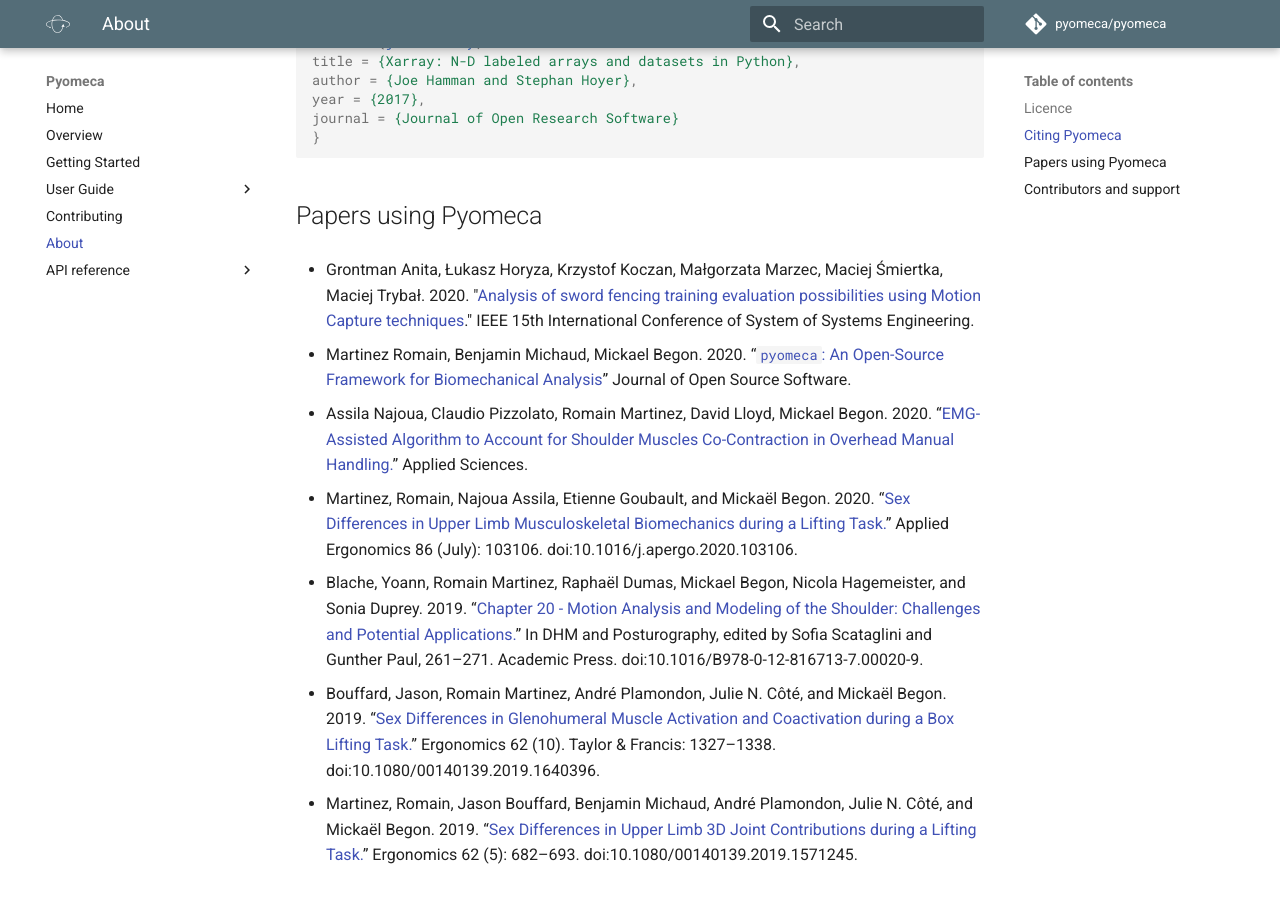
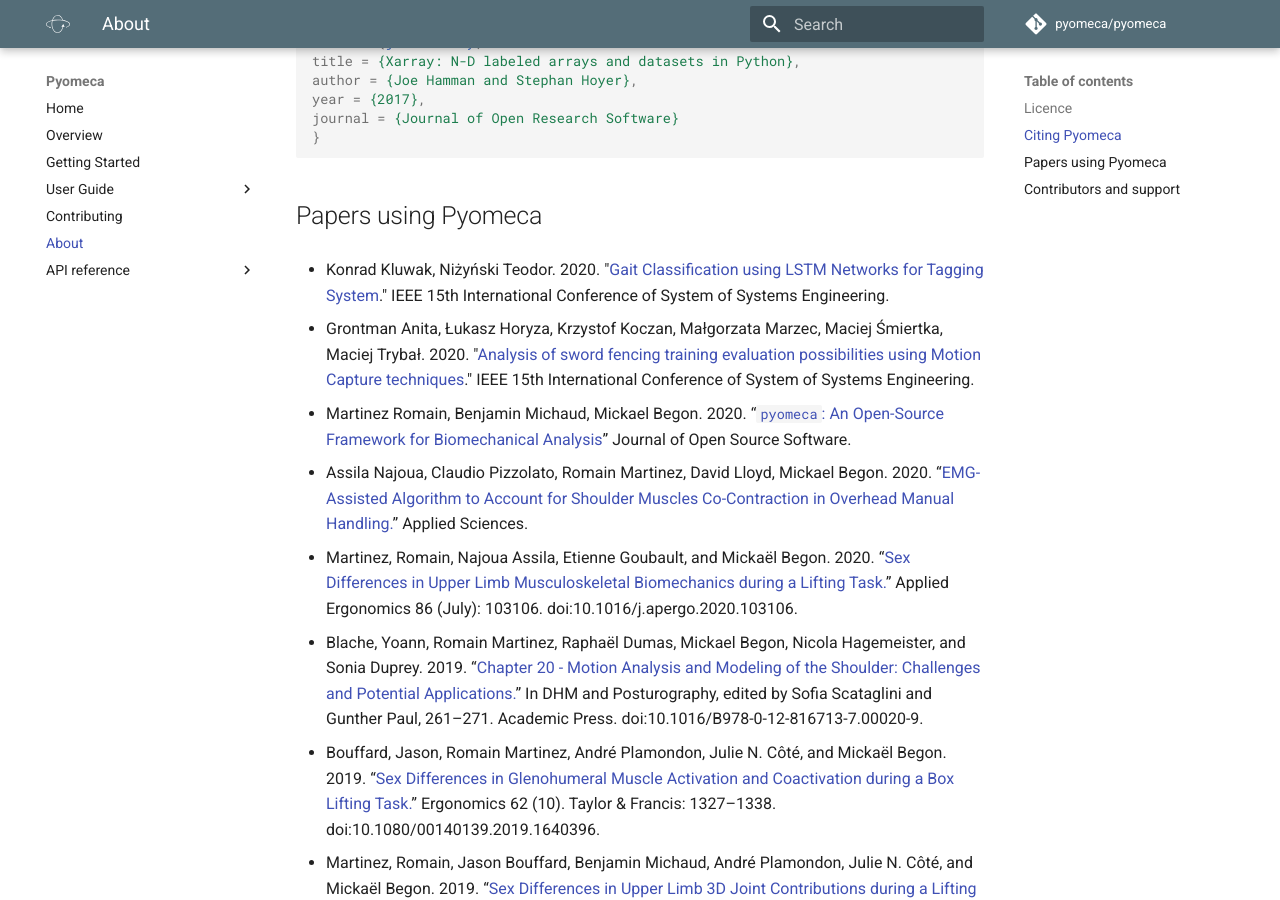
Before and after one commit to pyomeca/pyomeca, an MkDocs documentation site: the page built from docs/about.md, in a window 1280 px wide and 900 px high, scrolled down 673 px. Built offline with MkDocs 1.6.1 and Material for MkDocs 9.7.7, drawn with Linux system fonts in a browser that asks for light colours; comment, search, counter and statistics services are not loaded.

Commit message:
add paper that used pyomeca

```diff
--- a/docs/about.md
+++ b/docs/about.md
@@ -34,6 +34,8 @@ journal = {Journal of Open Research Software}
 
 ## Papers using Pyomeca
 
+- Konrad Kluwak, Niżyński Teodor. 2020. "[Gait Classification using LSTM Networks for Tagging System](https://doi.org/10.1109/SoSE50414.2020.9130487)." IEEE 15th International Conference of System of Systems Engineering.
+
 - Grontman Anita, Łukasz Horyza, Krzystof Koczan, Małgorzata Marzec, Maciej Śmiertka, Maciej Trybał. 2020. "[Analysis of sword fencing training evaluation possibilities using Motion Capture techniques](https://doi.org/10.1109/SoSE50414.2020.9130469)." IEEE 15th International Conference of System of Systems Engineering.
 
 - Martinez Romain, Benjamin Michaud, Mickael Begon. 2020. “[`pyomeca`: An Open-Source Framework for Biomechanical Analysis](https://doi.org/10.21105/joss.02431)” Journal of Open Source Software.
```
